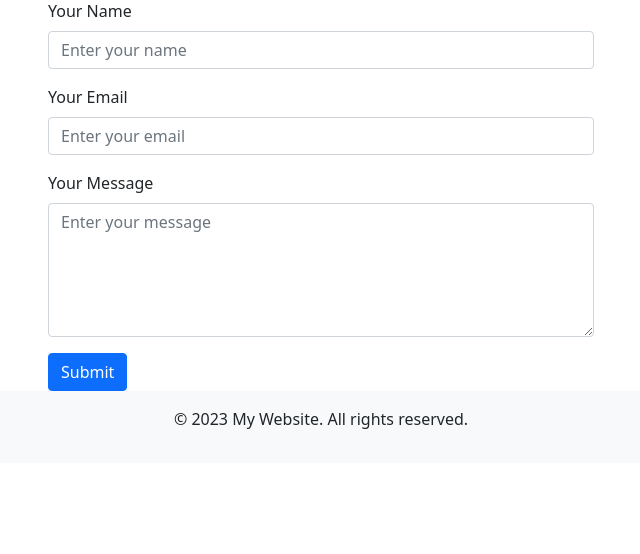
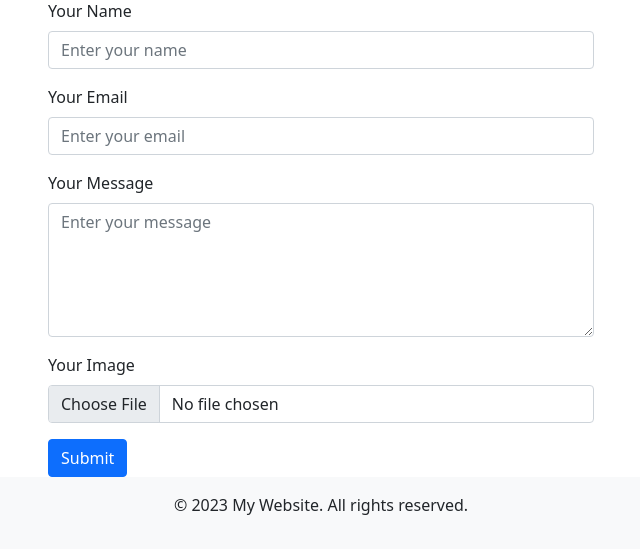
Before and after one commit to anupamkush9/django_notes, a Django app: page /feedback/ in a window 1280 px wide. Shown: the part 153-707 px from the top of the page, without its empty margins (319-959 px from the left). Run offline with Django 4.2, Linux system fonts and the light colour scheme.

Commit message:
how to handle image in django model forms

```diff
--- a/notes/forms.py
+++ b/notes/forms.py
@@ -10,16 +10,18 @@ class Bookform(forms.ModelForm):
 class FeedbackForm(forms.ModelForm):
     class Meta:
         model = Feedback
-        fields = ['name', 'email', 'message']
+        fields = ['name', 'email', 'message', 'image']
         labels = {
             'name': 'Your Name',
             'email': 'Your Email',
             'message': 'Your Message',
+            'image': 'Your Image',
         }
         widgets = {
             'name': forms.TextInput(attrs={'class': 'form-control', 'placeholder': 'Enter your name'}),
             'email': forms.EmailInput(attrs={'class': 'form-control', 'placeholder': 'Enter your email'}),
             'message': forms.Textarea(attrs={'class': 'form-control', 'rows': 5, 'placeholder': 'Enter your message'}),
+            'image': forms.ClearableFileInput(attrs={'class': 'form-control'}),
         }
 
     def clean_name(self):
--- a/notes/models.py
+++ b/notes/models.py
@@ -43,6 +43,7 @@ class Feedback(models.Model):
     name = models.CharField(max_length=100)
     email = models.EmailField()
     message = models.TextField()
+    image = models.ImageField(upload_to='images/', blank=True, null=True)
     created_at = models.DateTimeField(auto_now_add=True)
 
     def __str__(self):
--- a/notes/templates/notes/feedback.html
+++ b/notes/templates/notes/feedback.html
@@ -4,7 +4,7 @@
   <h1 class="mb-4">Feedback</h1>
   <div class="row">
     <div class="col-md-6 offset-md-3">
-      <form method="post" action="{% url 'feedback' %}" class="needs-validation" novalidate>
+      <form method="post" enctype="multipart/form-data" action="{% url 'feedback' %}" class="needs-validation"  novalidate>
             {% csrf_token %}
             {% for field in form %}
                 <div class="mb-3">
--- a/notes/views.py
+++ b/notes/views.py
@@ -184,7 +184,7 @@ class HeartBeatAPIVIEW(APIView):
 def feedback(request):
     form = FeedbackForm()
     if request.method == 'POST':
-        form = FeedbackForm(request.POST)
+        form = FeedbackForm(request.POST, request.FILES)
         if form.is_valid():
             form.save()
             return redirect('home')  # Redirect to a success page
--- a/requirements.txt
+++ b/requirements.txt
@@ -12,6 +12,7 @@ django-cors-headers==3.14.0
 djangorestframework==3.14.0
 idna==3.4
 oauthlib==3.2.2
+Pillow==9.5.0
 pycparser==2.21
 PyJWT==2.6.0
 pyparsing==3.0.9
```
Also changed, not shown: db.sqlite3, media/images/unnamed_3.png (added).
